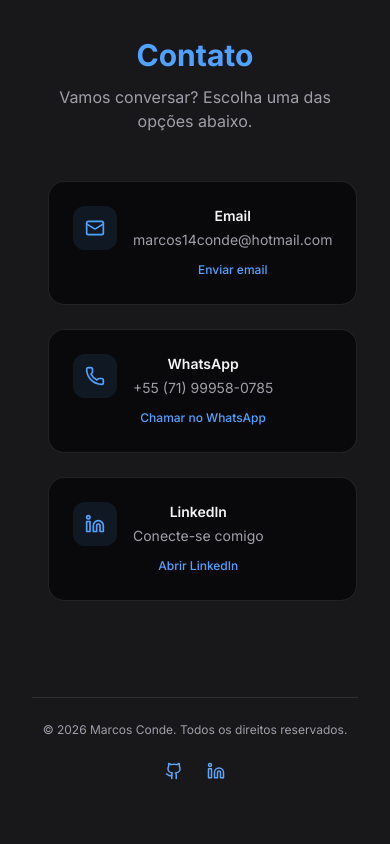
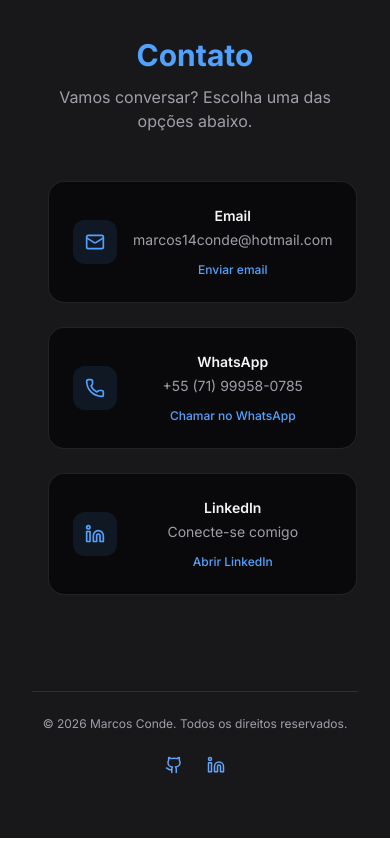
Before and after one commit to MarcosCondeJr/my-portfolio, a React (Vite) app: page / in a window 390 px wide. Shown: the part 4147-4991 px from the top of the page. Built offline with nearby package versions, Linux system fonts and the light colour scheme.

Commit message:
ref: ajustes de responsividade no card de contatos

```diff
--- a/src/components/ui/ContactCard.jsx
+++ b/src/components/ui/ContactCard.jsx
@@ -21,7 +21,7 @@
         hover:border-blue-400/50
       "
     >
-      <div className="flex items-start gap-4">
+      <div className="flex items-center gap-4">
         {/* Ícone */}
         <div
           className="
@@ -35,7 +35,7 @@
         </div>
 
         {/* Conteúdo */}
-        <div>
+        <div className="flex-1 flex flex-col items-center text-center">
           <h3 className="text-sm font-semibold text-zinc-900 dark:text-zinc-100">
             {title}
           </h3>
```
